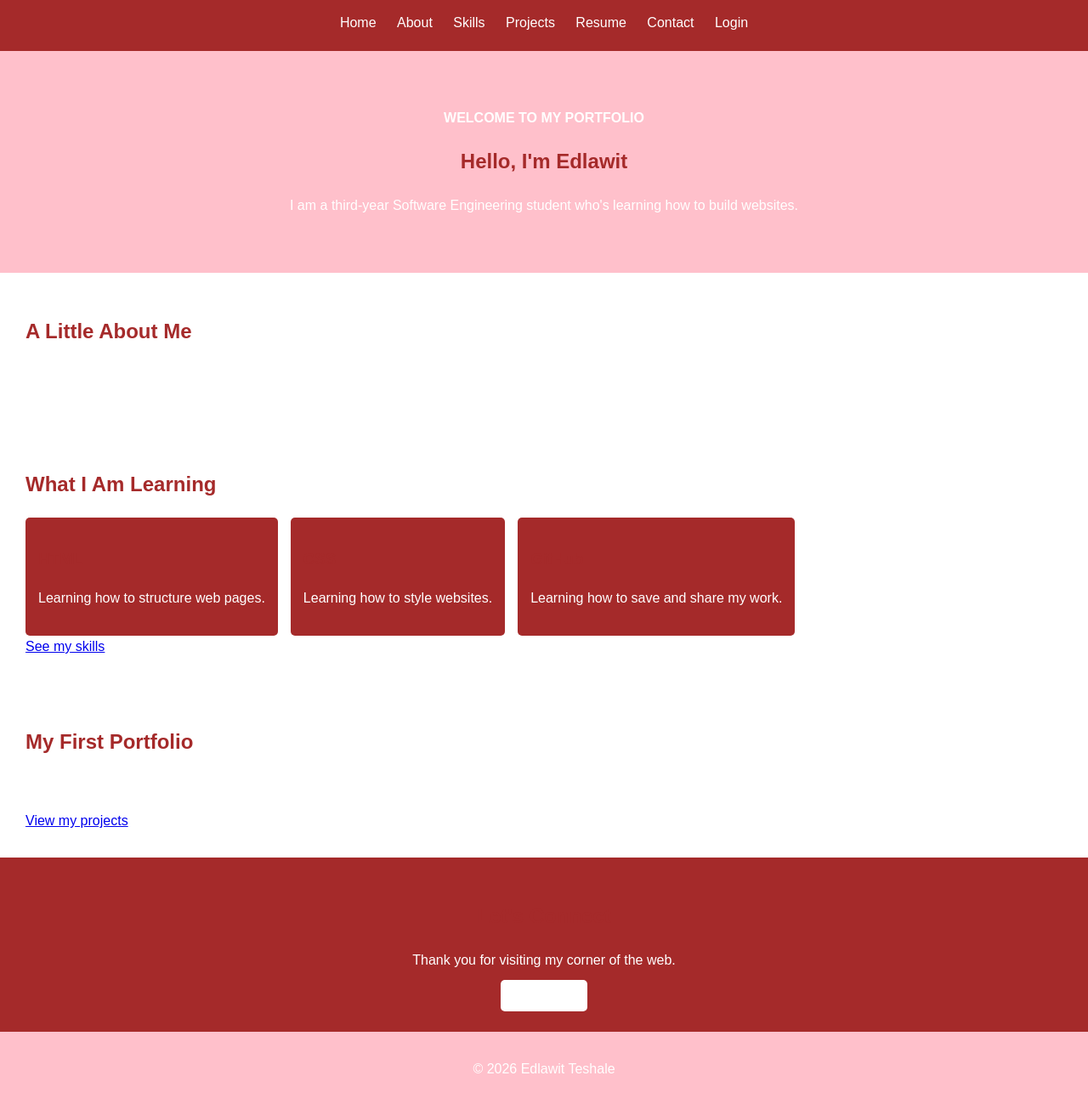
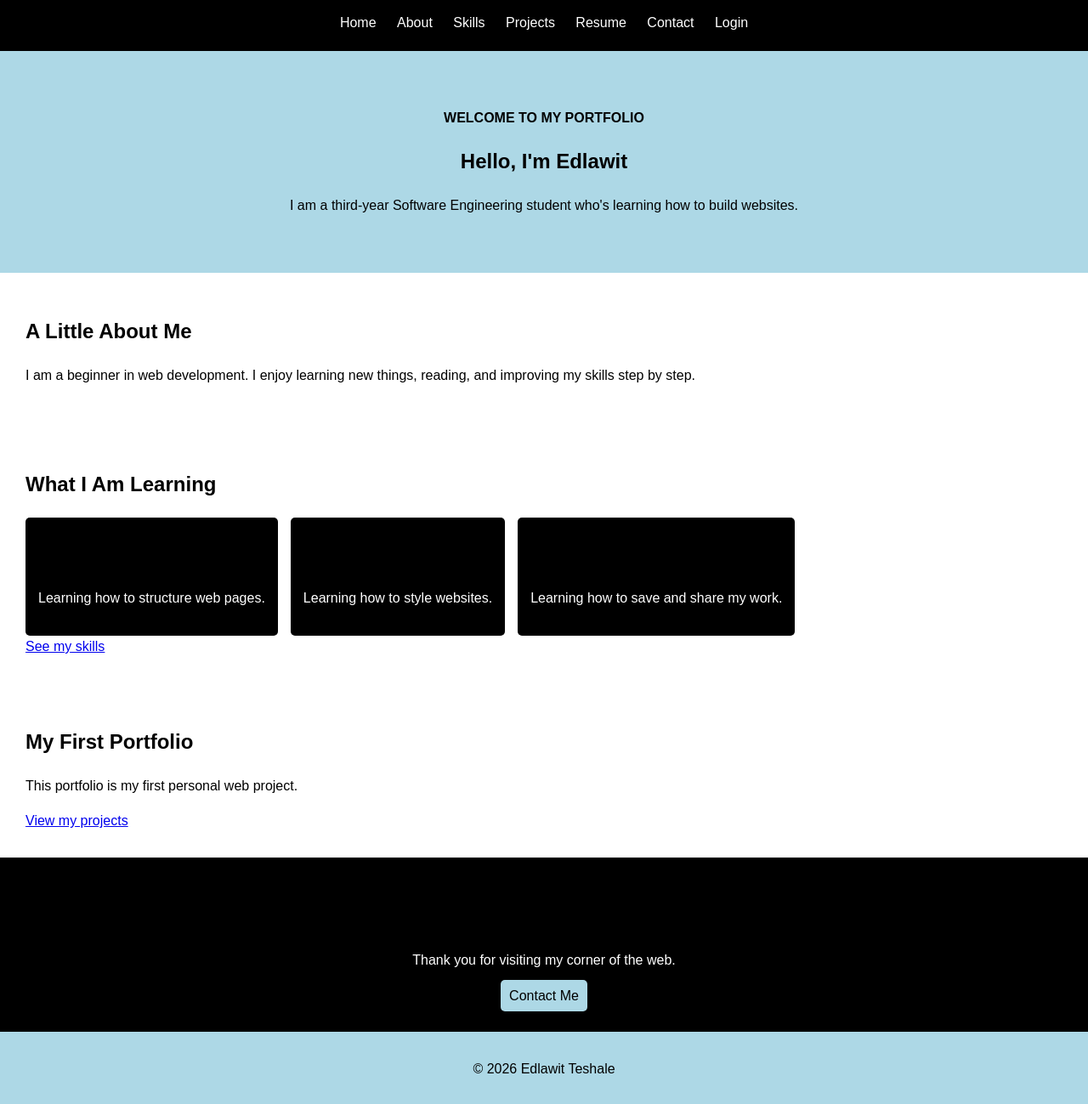
Before and after one commit to edlawitteshale77/My-portfolio-, a plain HTML site: page index.html in a window 1280 px wide. Shown: the part 100-1399 px from the top of the page at 85% size. Drawn offline with Linux system fonts and the light colour scheme.

Commit message:
Update color scheme in style.css

```diff
--- a/style.css
+++ b/style.css
@@ -1,14 +1,13 @@
-
 body {
     margin: 0;
     font-family: Arial, sans-serif;
     background-color: white;
-    color: white;
+    color: black;
     line-height: 1.6;
 }
 
 header {
-    background-color:brown;
+    background-color: black;
     color: white;
     padding: 20px;
     text-align: center;
@@ -21,17 +20,17 @@ nav a {
 }
 
 nav a:hover {
-    color: white;
+    color: lightblue;
 }
 
 .intro {
-    background-color: pink;
+    background-color: lightblue;
     padding: 50px 20px;
     text-align: center;
 }
 
 .small-heading {
-    color: white;
+    color: black;
     font-weight: bold;
 }
 
@@ -40,7 +39,7 @@ section {
 }
 
 h2, h3 {
-    color: brown;
+    color: black;
 }
 
 .card-list {
@@ -50,27 +49,29 @@ h2, h3 {
 }
 
 .card {
-    background-color: brown;
+    background-color: black;
+    color: white;
     padding: 15px;
     border-radius: 5px;
 }
 
 .button {
-    background-color: white;
-    color: white;
+    background-color: lightblue;
+    color: black;
     padding: 10px;
     text-decoration: none;
     border-radius: 5px;
 }
 
 .contact-highlight {
-    background-color: brown;
+    background-color: black;
+    color: white;
     text-align: center;
 }
 
 footer {
-    background-color: pink;
-    color: white;
+    background-color: lightblue;
+    color: black;
     text-align: center;
     padding: 15px;
 }
@@ -81,6 +82,7 @@ footer {
         margin: 5px;
     }
 }
+
 @media screen and (max-width: 768px) {
 
     header {
```
